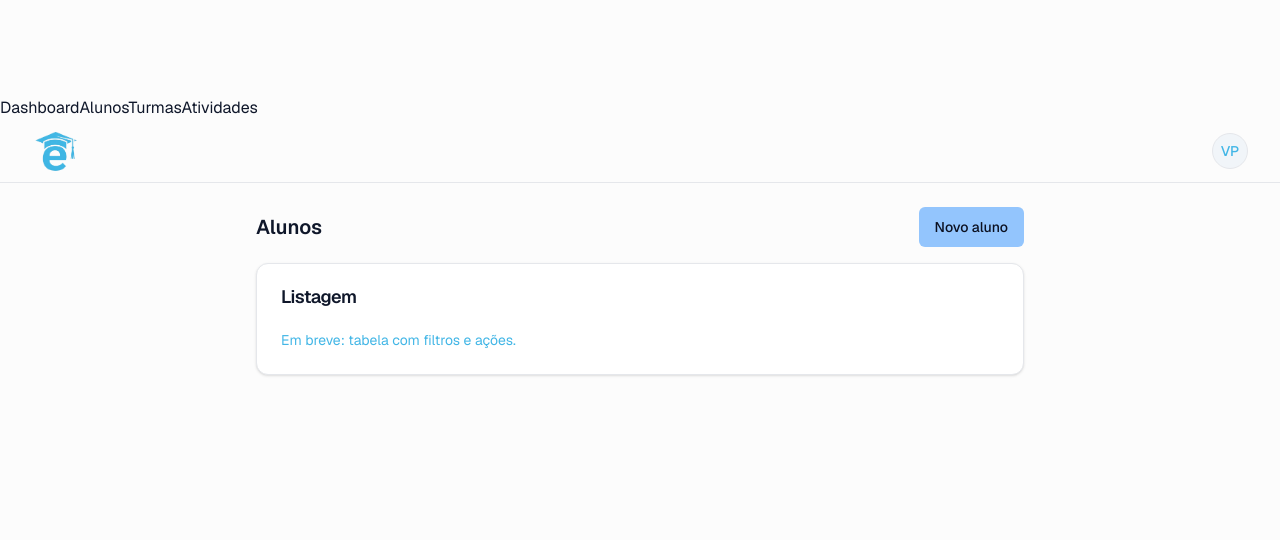
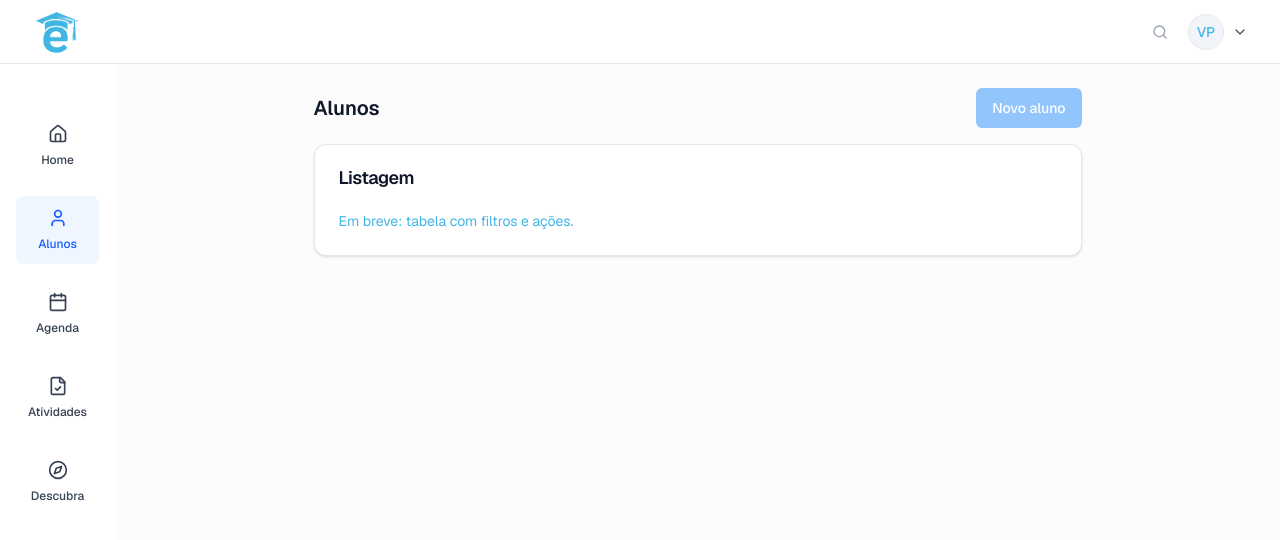
Before and after one commit to victorpazs/educaut, a Next.js app: page /students in a window 1280 px wide. Shown: the top 540 px of the page. Built offline with nearby package versions, Linux system fonts and the light colour scheme.

Commit message:
fix app-shell, topbar and sidebar

```diff
--- a/src/app/(app)/dashboard/page.tsx
+++ b/src/app/(app)/home/page.tsx
@@ -3,6 +3,7 @@ import { Card, CardContent, CardHeader, CardTitle } from "@/components/ui/card";
 export default function DashboardPage() {
   return (
     <div className="grid gap-4 md:grid-cols-2 lg:grid-cols-4">
+      {Array.from({ length: 50 }).map(() => (
         <Card>
           <CardHeader>
             <CardTitle>Alunos</CardTitle>
@@ -12,6 +13,7 @@ export default function DashboardPage() {
             <p className="text-sm text-muted-foreground">+12 este mês</p>
           </CardContent>
         </Card>
+      ))}
       <Card>
         <CardHeader>
           <CardTitle>Turmas</CardTitle>
--- a/src/app/(app)/students/page.tsx
+++ b/src/app/(app)/students/page.tsx
@@ -6,7 +6,7 @@ export default function StudentsPage() {
     <div className="mx-auto w-full max-w-3xl space-y-4">
       <div className="flex items-center justify-between">
         <h1 className="text-xl font-semibold">Alunos</h1>
-        <Button>Novo aluno</Button>
+        <Button className="text-white">Novo aluno</Button>
       </div>
       <Card>
         <CardHeader>
--- a/src/app/page.tsx
+++ b/src/app/page.tsx
@@ -1,5 +1,5 @@
 import { redirect } from "next/navigation";
 
 export default function Home() {
-  redirect("/dashboard");
+  redirect("/home");
 }
--- a/src/components/app-shell.tsx
+++ b/src/components/app-shell.tsx
@@ -1,15 +1,15 @@
 import * as React from "react";
-import { Topbar } from "@/components/topbar";
-import { Sidebar } from "./sidebar";
+import { Topbar } from "@/components/nav/topbar";
+import { Sidebar } from "./nav/sidebar";
 
 export function AppShell({ children }: { children: React.ReactNode }) {
   return (
-    <div className="flex min-h-screen flex-col bg-background text-foreground">
-      <Sidebar />
+    <div className="flex flex-col flex-1 min-h-screen bg-background text-foreground">
       <Topbar />
-      <main className="mx-auto w-full max-w-7xl flex-1 p-4 md:p-6">
-        {children}
-      </main>
+      <div className="flex-1 flex">
+        <Sidebar />
+        <main className="flex-1 p-4 md:p-6">{children}</main>
+      </div>
     </div>
   );
 }
--- a/src/components/nav/sidebar-item.tsx
+++ b/src/components/nav/sidebar-item.tsx
@@ -0,0 +1,32 @@
+import { cn } from "@/lib/utils";
+import Link from "next/link";
+
+import { usePathname } from "next/navigation";
+
+interface ISidebarItem {
+  path: string;
+  label: string;
+  icon: React.ComponentType<{ className?: string }>;
+}
+
+export function SidebarItem({ path, label, icon: Icon }: ISidebarItem) {
+  const pathname = usePathname();
+  const isActive = pathname === path;
+
+  return (
+    <li key={path}>
+      <Link
+        href={path}
+        className={cn(
+          "flex flex-col items-center gap-2 px-3 py-3 rounded-lg text-xs font-medium transition-colors relative",
+          isActive
+            ? "bg-blue-50 text-blue-600"
+            : "text-gray-700 hover:bg-gray-50 hover:text-gray-900"
+        )}
+      >
+        <Icon className="h-5 w-5" />
+        <span className="text-center">{label}</span>
+      </Link>
+    </li>
+  );
+}
--- /dev/null
+++ b/src/components/nav/sidebar.tsx
@@ -0,0 +1,47 @@
+"use client";
+
+import {
+  Home,
+  User,
+  Briefcase,
+  FileCheck,
+  MessageSquare,
+  Compass,
+  Calendar,
+  UserPlus,
+  DollarSign,
+} from "lucide-react";
+import Link from "next/link";
+import { cn } from "@/lib/utils";
+import { SidebarItem } from "./sidebar-item";
+
+export function Sidebar() {
+  const navigation = [
+    { href: "/home", label: "Home", icon: Home },
+    { href: "/students", label: "Alunos", icon: User },
+    { href: "/agenda", label: "Agenda", icon: Calendar },
+    { href: "/activities", label: "Atividades", icon: FileCheck },
+    { href: "/discover", label: "Descubra", icon: Compass },
+  ];
+
+  return (
+    <nav className="sticky top-0 left-0 bg-white z-10 h-screen flex flex-col">
+      <div className="flex flex-col h-full">
+        <div className="flex-1 pt-12 px-4">
+          <ul className="space-y-4">
+            {navigation.map((item) => {
+              return (
+                <SidebarItem
+                  key={item.href}
+                  label={item.label}
+                  path={item.href}
+                  icon={item.icon}
+                />
+              );
+            })}
+          </ul>
+        </div>
+      </div>
+    </nav>
+  );
+}
--- /dev/null
+++ b/src/components/nav/topbar.tsx
@@ -0,0 +1,35 @@
+"use client";
+
+import { Search, Bell, ChevronDown } from "lucide-react";
+import { Avatar } from "@/components/ui/avatar";
+import { Input } from "@/components/ui/input";
+import { Badge } from "@/components/ui/badge";
+import { usePathname } from "next/navigation";
+import Image from "next/image";
+
+export function Topbar() {
+  const pathname = usePathname();
+
+  return (
+    <header className="bg-white border-b border-gray-200 h-16 z-50">
+      <div className="flex items-center justify-between h-full px-8">
+        {/* Left side - Logo */}
+        <Image src="/app-logo.png" width={52} height={52} alt="App Logo" />
+
+        {/* Right side - User data */}
+        <div className="flex items-center gap-8">
+          {/* Notifications */}
+          <button className="relative p-2 text-gray-600 hover:text-gray-900 transition-colors">
+            <Search className="absolute left-3 top-1/2 transform -translate-y-1/2 h-4 w-4 text-gray-400" />
+          </button>
+
+          {/* User Avatar and Dropdown */}
+          <div className="flex items-center gap-2">
+            <Avatar className="h-8 w-8" fallback="VP" />
+            <ChevronDown className="h-4 w-4 text-gray-600" />
+          </div>
+        </div>
+      </div>
+    </header>
+  );
+}
--- a/src/components/sidebar.tsx
+++ /dev/null
@@ -1,27 +0,0 @@
-"use client";
-
-import { Search } from "lucide-react";
-import Link from "next/link";
-import { Input } from "@/components/ui/input";
-import { Avatar } from "@/components/ui/avatar";
-import { usePathname } from "next/navigation";
-import { cn } from "@/lib/utils";
-
-export function Sidebar() {
-  const pathname = usePathname();
-
-  const nav = [
-    { href: "/dashboard", label: "Dashboard" },
-    { href: "/students", label: "Alunos" },
-    { href: "/classes", label: "Turmas" },
-    { href: "/activities", label: "Atividades" },
-  ];
-
-  return (
-    <nav className="sticky h-full top-0 left-0 pt-24">
-      {nav.map((i) => (
-        <a>{i.label}</a>
-      ))}
-    </nav>
-  );
-}
--- a/src/components/topbar.tsx
+++ /dev/null
@@ -1,25 +0,0 @@
-"use client";
-
-import { Avatar } from "@/components/ui/avatar";
-import { usePathname } from "next/navigation";
-import Image from "next/image";
-
-export function Topbar() {
-  const pathname = usePathname();
-
-  return (
-    <header className="border-b border-border bg-background px-8 py-1.5 ">
-      <nav className="flex justify-between items-center gap-3 max-w-[1800px] mx-auto ">
-        <Image
-          alt="Educaut logo"
-          width={50}
-          height={50}
-          src={"/app-logo.png"}
-        />
-        <div className="flex items-center gap-3">
-          <Avatar fallback="VP" />
-        </div>
-      </nav>
-    </header>
-  );
-}
```
Also changed, not shown: src/app/(app)/discover/page.tsx (renamed from src/app/(app)/classes/page.tsx). Lines whose indentation alone changed are shown as unchanged.
